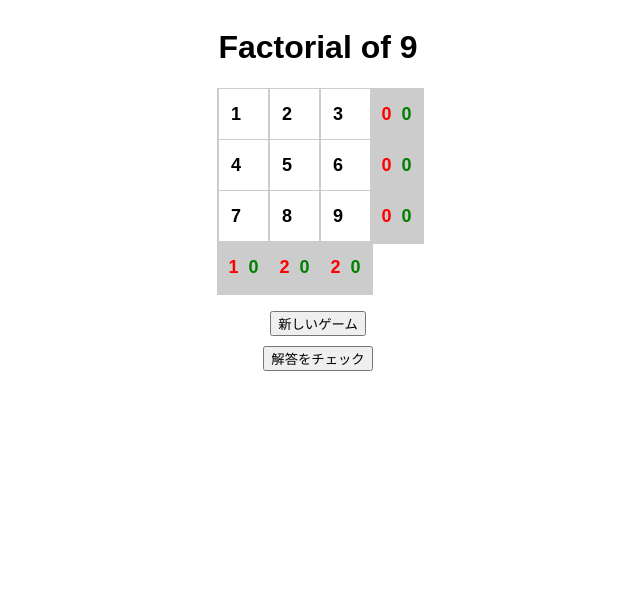
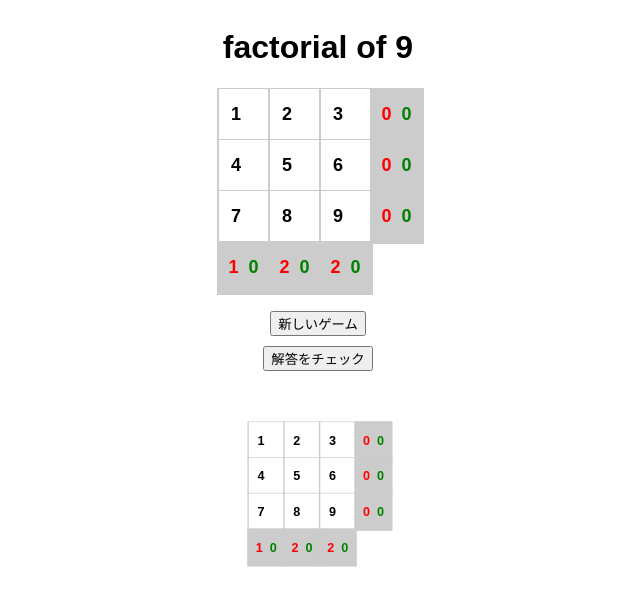
Before and after one commit to sntkmtnb/factorial, a plain HTML site: page public/index.html in a window 1280 px wide. Both pictures are taken after a click on the button "解答をチェック". Shown: the whole page, without its empty margins (322-962 px from the left). Drawn offline with Linux system fonts and the light colour scheme.

Commit message:
回答をコピーするように

```diff
--- a/public/index.html
+++ b/public/index.html
@@ -30,7 +30,7 @@
         </script>
     </head>
     <body>
-        <h1>Factorial of 9</h1>
+        <h1>factorial of 9</h1>
         <div id="sudoku-board">
             <div class="sudoku-cell"><input type="number" min="1" max="9" /></div>
             <div class="sudoku-cell"><input type="number" min="1" max="9" /></div>
@@ -53,6 +53,9 @@
         </div>
         <button id="new-game">新しいゲーム</button>
         <button id="check-solution">解答をチェック</button>
+        <div id="solution-board">
+
+        </div>
         <script src="sudoku.js"></script>
     </body>
 </html>
--- a/public/styles.css
+++ b/public/styles.css
@@ -63,4 +63,14 @@ body {
 
 #check-solution {
     margin-top: 10px;
+    margin-bottom: 20px;
 }
+
+.check-solution-c {
+    display: grid;
+    grid-template-columns: repeat(4, 50px);
+    grid-template-rows: repeat(4, 50px);
+    gap: 1px;
+    transform: scale(0.7);
+    float: left;
+}
--- a/public/sudoku.js
+++ b/public/sudoku.js
@@ -26,6 +26,9 @@ document.addEventListener("DOMContentLoaded", () => {
         const inputs = board.getElementsByTagName("input");
         let values = Array.from(inputs).map((input) => parseInt(input.value, 10));
 
+        console.log(values);
+        console.log(puzzle);
+
         let check_row = [0, 0, 0];
         let check_col = [0, 0, 0];
 
@@ -53,10 +56,10 @@ document.addEventListener("DOMContentLoaded", () => {
             }
         }
         for (let i = 0; i < 3; i++) {
-            document.getElementById(`check-col-${i+1}-n`).innerHTML = check_row[i] % 4;
-            document.getElementById(`check-col-${i+1}-h`).innerHTML = Math.floor(check_row[i] / 4);
-            document.getElementById(`check-row-${i+1}-n`).innerHTML = check_col[i] % 4;
-            document.getElementById(`check-row-${i+1}-h`).innerHTML = Math.floor(check_col[i] / 4);
+            document.getElementById(`check-col-${i + 1}-n`).innerHTML = check_row[i] % 4;
+            document.getElementById(`check-col-${i + 1}-h`).innerHTML = Math.floor(check_row[i] / 4);
+            document.getElementById(`check-row-${i + 1}-n`).innerHTML = check_col[i] % 4;
+            document.getElementById(`check-row-${i + 1}-h`).innerHTML = Math.floor(check_col[i] / 4);
         }
 
         for (let row = 0; row < 3; row++) {
@@ -76,12 +79,19 @@ document.addEventListener("DOMContentLoaded", () => {
         return true;
     }
 
+    function save() {
+        const originalElement = document.getElementById('sudoku-board');
+        const targetElement = document.getElementById('solution-board');
+        const clonedElement = originalElement.cloneNode(true);
+        clonedElement.className = "check-solution-c";
+        targetElement.prepend(clonedElement);
+    }
+
     function checkSolution() {
         if (isSolved()) {
             alert("正解です！");
-        } else {
-            alert("不正解です。");
         }
+        save();
     }
 
     function shuffle() {
@@ -110,7 +120,9 @@ document.addEventListener("DOMContentLoaded", () => {
     }
 
     newGameButton.addEventListener("click", generateSudoku);
+    newGameButton.addEventListener("touchend", generateSudoku);
     checkSolutionButton.addEventListener("click", checkSolution);
+    checkSolutionButton.addEventListener("touchend", checkSolution);
 
     // 初期盤面生成
     generateSudoku();
```
